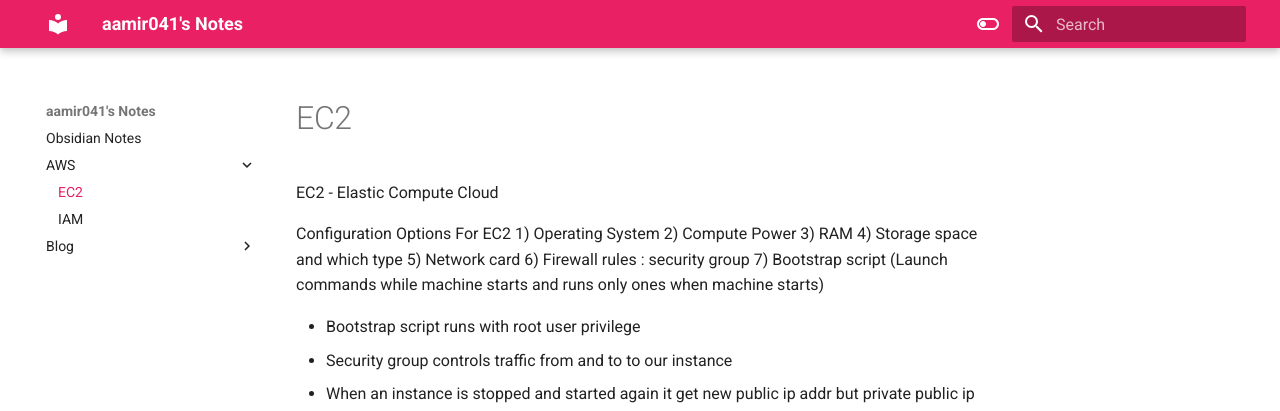
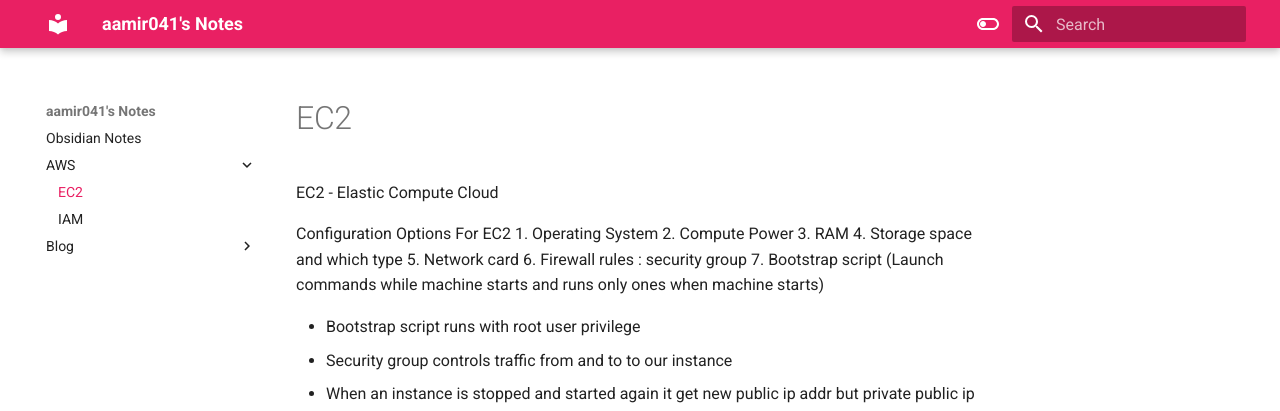
Before and after one commit to Aamir041/MyNotes, an MkDocs documentation site: the page built from docs/AWS/EC2.md, in a window 1280 px wide. Shown: the top 411 px of the page. Built offline with MkDocs 1.6.1 and Material for MkDocs 9.7.7, drawn with Linux system fonts in a browser that asks for light colours.

Commit message:
added numbered list

```diff
--- a/docs/AWS/EC2.md
+++ b/docs/AWS/EC2.md
@@ -1,13 +1,13 @@
 EC2 - Elastic Compute Cloud
 
 Configuration Options For EC2
-1) Operating System
-2) Compute Power
-3) RAM
-4) Storage space and which type
-5) Network card
-6) Firewall rules : security group
-7) Bootstrap script  (Launch commands while machine starts and runs  only ones when machine starts)
+1. Operating System
+2. Compute Power
+3. RAM
+4. Storage space and which type
+5. Network card
+6. Firewall rules : security group
+7. Bootstrap script  (Launch commands while machine starts and runs  only ones when machine starts)
 
 - Bootstrap script runs with root user privilege
 - Security group controls traffic from and to to our instance
```
Also changed, not shown: docs/.obsidian/workspace.json.
